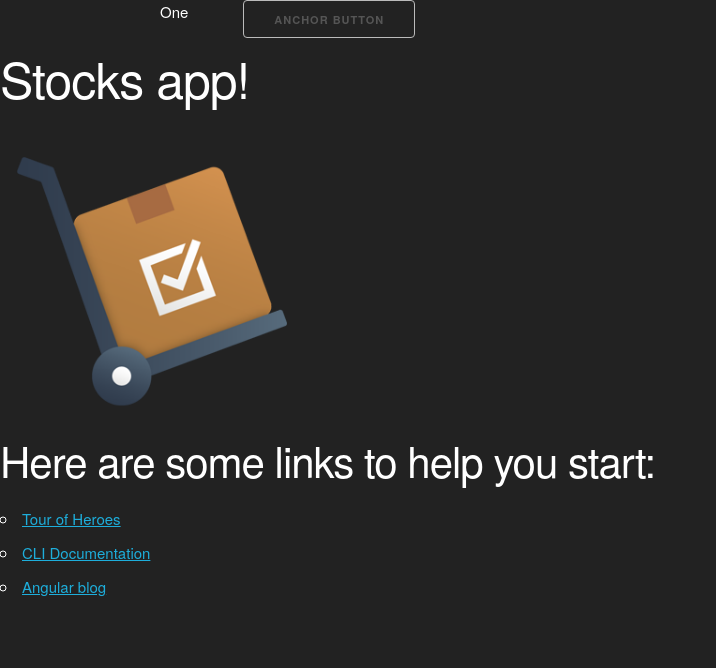
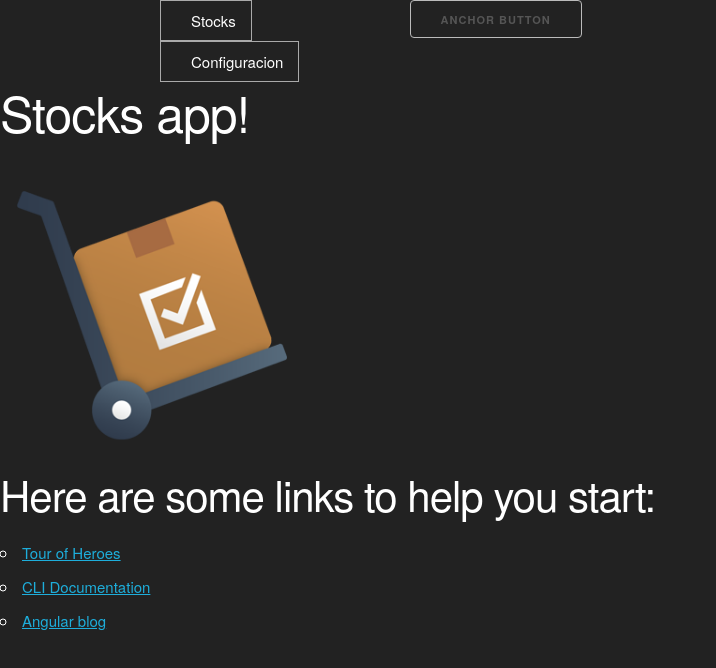
Before and after one commit to alecorsino/stocks, an Angular app in the folder ui/: page / in a window 1280 px wide. Shown: the top 668 px of the page, without its empty margins (0-716 px from the left). Built offline with nearby package versions, Linux system fonts and the light colour scheme.

Commit message:
Componentes para el framework

```diff
--- a/ui/src/app/app.component.html
+++ b/ui/src/app/app.component.html
@@ -1,7 +1,10 @@
 <div class="container">
     <div class="row">
-      <div class="one column" >One</div>
-      <div class="eleven columns" >
+      <div class="three columns" >
+        <icon-button [iconClass]="'fa fa-cubes'" [texto]="'Stocks'">  </icon-button>
+        <icon-button [iconClass]="'fa fa-cog'" [texto]="'Configuracion'">  </icon-button>
+      </div>
+      <div class="nine columns" >
         <a class="button" href="#">Anchor button</a>
       </div>
     </div>
--- a/ui/src/app/app.module.ts
+++ b/ui/src/app/app.module.ts
@@ -4,12 +4,14 @@ import { NgModule } from '@angular/core';
 
 import { AppComponent } from './app.component';
 import { ArticuloComponent } from './components/articulo/articulo.component';
+import { IconButtonComponent } from './components/framework/icon-button/icon-button.component';
 
 
 @NgModule({
   declarations: [
     AppComponent,
-    ArticuloComponent
+    ArticuloComponent,
+    IconButtonComponent
   ],
   imports: [
     BrowserModule
--- /dev/null
+++ b/ui/src/app/components/framework/icon-button/icon-button.component.html
@@ -0,0 +1,3 @@
+<div>
+  <i [ngClass]="iconClass" aria-hidden="true"></i> {{texto}}
+</div>
--- /dev/null
+++ b/ui/src/app/components/framework/icon-button/icon-button.component.styl
@@ -0,0 +1,8 @@
+:host
+  cursor: pointer
+  display: inline-block
+div
+  padding: .5em 1em
+  border: 1px solid #aaa
+  i
+    padding: 0 .5em
--- /dev/null
+++ b/ui/src/app/components/framework/icon-button/icon-button.component.ts
@@ -0,0 +1,18 @@
+import { Component, OnInit, Input } from '@angular/core';
+
+@Component({
+  selector: 'icon-button',
+  templateUrl: './icon-button.component.html',
+  styleUrls: ['./icon-button.component.styl']
+})
+export class IconButtonComponent implements OnInit {
+
+  @Input() iconClass:string;
+  @Input() texto:string;
+
+  constructor() { }
+
+  ngOnInit() {
+  }
+
+}
```
Also changed, not shown: 1 other file (tests, documents, lock files or other folders).
